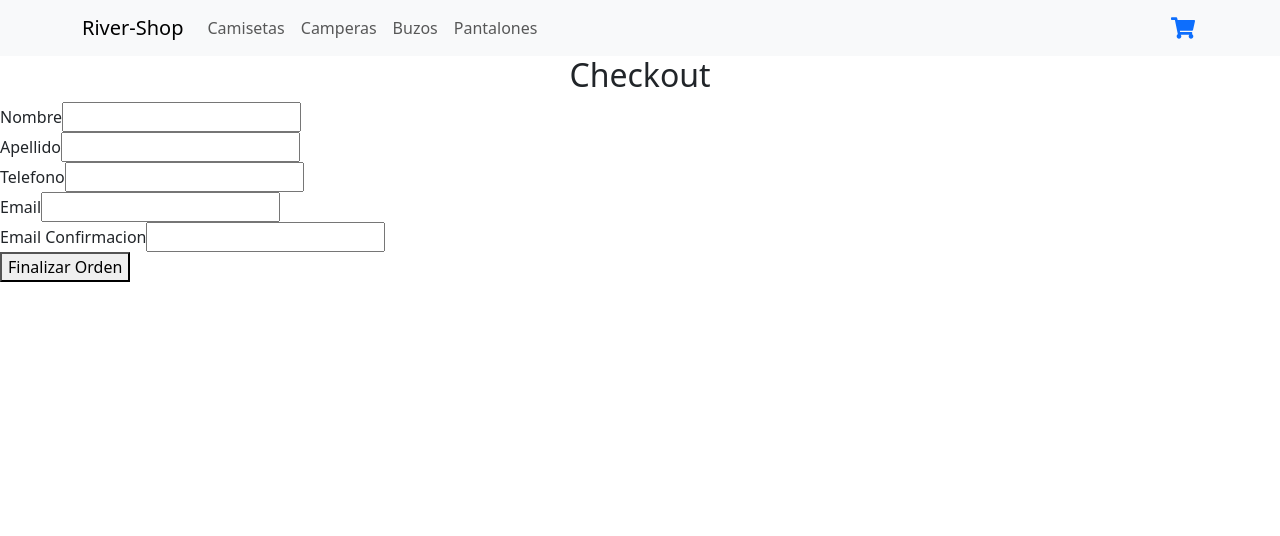
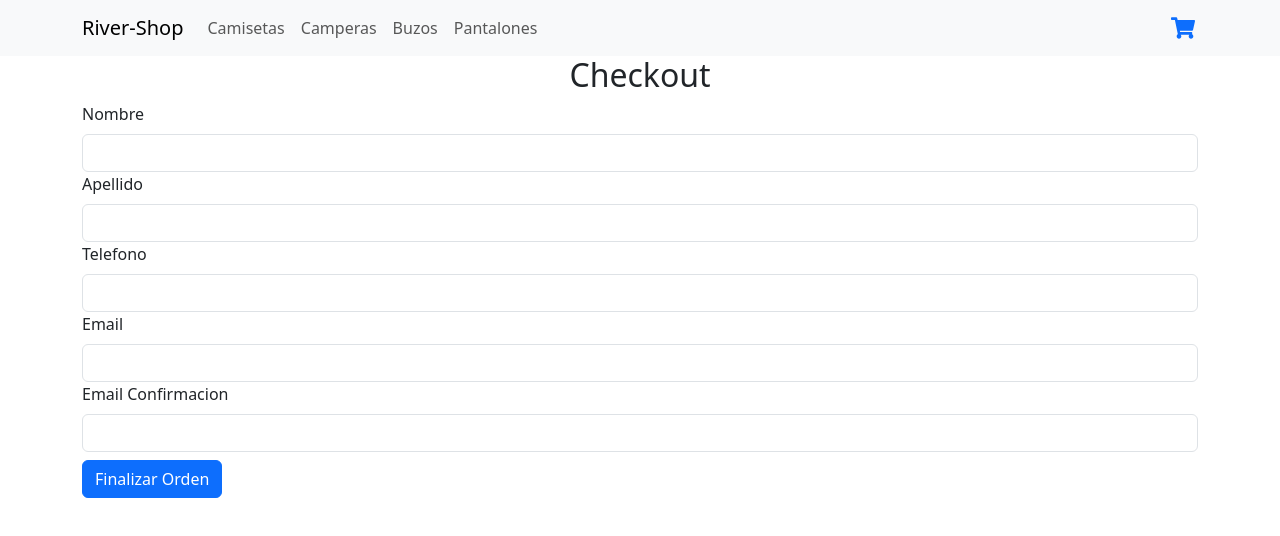
Before and after one commit to Joaquin-Palacio/La-Casita-del-rbol, a React (Vite) app: page /checkout in a window 1280 px wide. Shown: the top 536 px of the page. Built offline with nearby package versions, Linux system fonts and the light colour scheme.

Commit message:
formateando codigo

```diff
--- a/src/components/Cart/Cart.jsx
+++ b/src/components/Cart/Cart.jsx
@@ -31,12 +31,12 @@ export const Cart = () => {
           {/* Mapeamos los productos en el carrito y renderizamos el componente CartItem */}
           {carrito.map((producto) => (
             <div key={producto.item.id} className="col m-1">
-            <CartItem {...producto} />
-          </div>
+              <CartItem {...producto} />
+            </div>
           ))}
         </div>
         {/* Mostramos el total y la cantidad total de productos en el carrito */}
-        <Card.Text>Total: ${total}</Card.Text>
+        <Card.Text className="mt-5">Total: ${total}</Card.Text>
         <Card.Text>Cantidad Total: {cantidadTotal}</Card.Text>
         {/* Botón para vaciar el carrito */}
         <Button variant="danger" onClick={() => cartEmpty()}>
--- a/src/components/Checkout/Checkout.jsx
+++ b/src/components/Checkout/Checkout.jsx
@@ -2,6 +2,7 @@ import { useContext, useState } from 'react';
 import { CartContext } from '../../context/CartContext';
 import { db } from '../../services/config';
 import { doc, updateDoc, getDoc, addDoc, collection } from 'firebase/firestore';
+import { Form, Button, Alert } from 'react-bootstrap';
 
 export const Checkout = () => {
   const { carrito, cartEmpty, total } = useContext(CartContext);
@@ -66,51 +67,69 @@ export const Checkout = () => {
   };
 
   return (
-    <div>
+    <div className="container">
       <h2>Checkout</h2>
-      <form onSubmit={handleSubmit}>
-        {carrito.map((producto) => {
-          <div key={producto.item.id}>
-            <p>
-              {producto.item.nombre} x {producto.cantidad}
-            </p>
-            <p>Precio: ${producto.item.precio}</p>
-            <hr />
-          </div>;
-        })}
 
-        <div>
-          <label htmlFor="">Nombre</label>
-          <input type="text" onChange={(e) => setNombre(e.target.value)} />
+      {carrito.map((producto) => (
+        <div key={producto.item.id}>
+          <p>
+            {producto.item.nombre} x {producto.cantidad}
+          </p>
+          <p>Precio: ${producto.item.precio}</p>
+          <hr />
         </div>
-        <div>
-          <label htmlFor="">Apellido</label>
-          <input type="text" onChange={(e) => setApellido(e.target.value)} />
-        </div>
-        <div>
-          <label htmlFor="">Telefono</label>
-          <input type="text" onChange={(e) => setTelefono(e.target.value)} />
-        </div>
-        <div>
-          <label htmlFor="">Email</label>
-          <input type="email" onChange={(e) => setEmail(e.target.value)} />
-        </div>
-        <div>
-          <label htmlFor="">Email Confirmacion</label>
-          <input
+      ))}
+
+      <Form onSubmit={handleSubmit}>
+        <Form.Group controlId="formNombre">
+          <Form.Label>Nombre</Form.Label>
+          <Form.Control
+            type="text"
+            onChange={(e) => setNombre(e.target.value)}
+          />
+        </Form.Group>
+        <Form.Group controlId="formApellido">
+          <Form.Label>Apellido</Form.Label>
+          <Form.Control
+            type="text"
+            onChange={(e) => setApellido(e.target.value)}
+          />
+        </Form.Group>
+        <Form.Group controlId="formTelefono">
+          <Form.Label>Telefono</Form.Label>
+          <Form.Control
+            type="text"
+            onChange={(e) => setTelefono(e.target.value)}
+          />
+        </Form.Group>
+        <Form.Group controlId="formEmail">
+          <Form.Label>Email</Form.Label>
+          <Form.Control
+            type="email"
+            onChange={(e) => setEmail(e.target.value)}
+          />
+        </Form.Group>
+        <Form.Group controlId="formEmailConfirmado">
+          <Form.Label>Email Confirmacion</Form.Label>
+          <Form.Control
             type="email"
             onChange={(e) => setEmailConfirmado(e.target.value)}
           />
-        </div>
+        </Form.Group>
 
-        {error && <p style={{ color: 'red' }}> {error} </p>}
+        {error && <Alert variant="danger">{error}</Alert>}
 
-        <button type="submit">Finalizar Orden</button>
+        <Button className="mt-2" variant="primary" type="submit">
+          Finalizar Orden
+        </Button>
 
-        {ordenId &&
-          ((<strong>¡Gracias por su compra!</strong>),
-          (<p>Tu número de orden es: {ordenId} </p>))}
-      </form>
+        {ordenId && (
+          <>
+            <strong>¡Gracias por su compra!</strong>
+            <p>Tu número de orden es: {ordenId} </p>
+          </>
+        )}
+      </Form>
     </div>
   );
 };
--- a/src/components/ItemCount/ItemCount.jsx
+++ b/src/components/ItemCount/ItemCount.jsx
@@ -1,6 +1,6 @@
-import { useState } from "react";
-import PropTypes from "prop-types";
-import { Button, InputGroup, Container, Row } from "react-bootstrap";
+import { useState } from 'react';
+import PropTypes from 'prop-types';
+import { Button, InputGroup, Container, Row } from 'react-bootstrap';
 
 export const ItemCount = ({ valorInicial, stock, addCarrito }) => {
   const [contador, setContador] = useState(valorInicial);
@@ -30,11 +30,13 @@ export const ItemCount = ({ valorInicial, stock, addCarrito }) => {
           </Button>
         </InputGroup>
       </Row>
-      <Row className="justify-content-center mt-4 mb-2">
-        <Button className="p-1 w-25" variant="success" onClick={() => addCarrito(contador)}>
-          Agregar al Carrito
-        </Button>
-      </Row>
+      <Button
+        className="m-3 p-1 w-25"
+        variant="success"
+        onClick={() => addCarrito(contador)}
+      >
+        Agregar al Carrito
+      </Button>
     </Container>
   );
 };
--- a/src/components/ItemDetail/ItemDetail.jsx
+++ b/src/components/ItemDetail/ItemDetail.jsx
@@ -1,10 +1,10 @@
-import { useState, useContext } from "react";
-import { Card } from "react-bootstrap";
-import { Link } from "react-router-dom";
-import PropTypes from "prop-types";
-import { ItemCount } from "../ItemCount/ItemCount";
+import { useState, useContext } from 'react';
+import { Card } from 'react-bootstrap';
+import { Link } from 'react-router-dom';
+import PropTypes from 'prop-types';
+import { ItemCount } from '../ItemCount/ItemCount';
 import { CartContext } from '../../context/CartContext';
-import "./ItemDetail.css";
+import './ItemDetail.css';
 
 export const ItemDetail = ({ id, nombre, img, precio, stock }) => {
   const [addCantidad, setAddCantidad] = useState(0);
@@ -29,13 +29,13 @@ export const ItemDetail = ({ id, nombre, img, precio, stock }) => {
           aspernatur fugit quisquam? Iste modi, vel distinctio rem explicabo
           maxime.
         </Card.Text>
-        <Card.Text>
-          Unidades Disponibles: {stock}
-        </Card.Text>
+        <Card.Text>Unidades Disponibles: {stock}</Card.Text>
         <Card.Text>${precio}</Card.Text>
       </Card.Body>
       {addCantidad > 0 ? (
-        <Link to="/cart">Terminar compra</Link>
+        <Link to="/cart" className="btn btn-primary p-1">
+          Terminar compra
+        </Link>
       ) : (
         <ItemCount valorInicial={1} stock={stock} addCarrito={handleCantidad} />
       )}
--- a/src/components/ItemList/ItemList.jsx
+++ b/src/components/ItemList/ItemList.jsx
@@ -1,6 +1,6 @@
-import { Item } from "../Item/Item";
-import PropTypes from "prop-types";
-import { Row, Col } from "react-bootstrap";
+import { Item } from '../Item/Item';
+import PropTypes from 'prop-types';
+import { Row, Col } from 'react-bootstrap';
 
 export const ItemList = ({ productos }) => {
   return (
--- a/src/context/CartContext.jsx
+++ b/src/context/CartContext.jsx
@@ -39,7 +39,10 @@ export const CartProvider = ({ children }) => {
 
     setCarrito(carritoActualizado);
     setCantidadTotal((prev) => prev - productoEliminado.cantidad);
-    setTotal((prev) => prev - productoEliminado.item.precio * productoEliminado.cantidad);
+    setTotal(
+      (prev) =>
+        prev - productoEliminado.item.precio * productoEliminado.cantidad
+    );
   };
 
   const cartEmpty = () => {
```
Also changed, not shown: src/components/NavBar/NavBar.jsx (+4 -4 lines).
